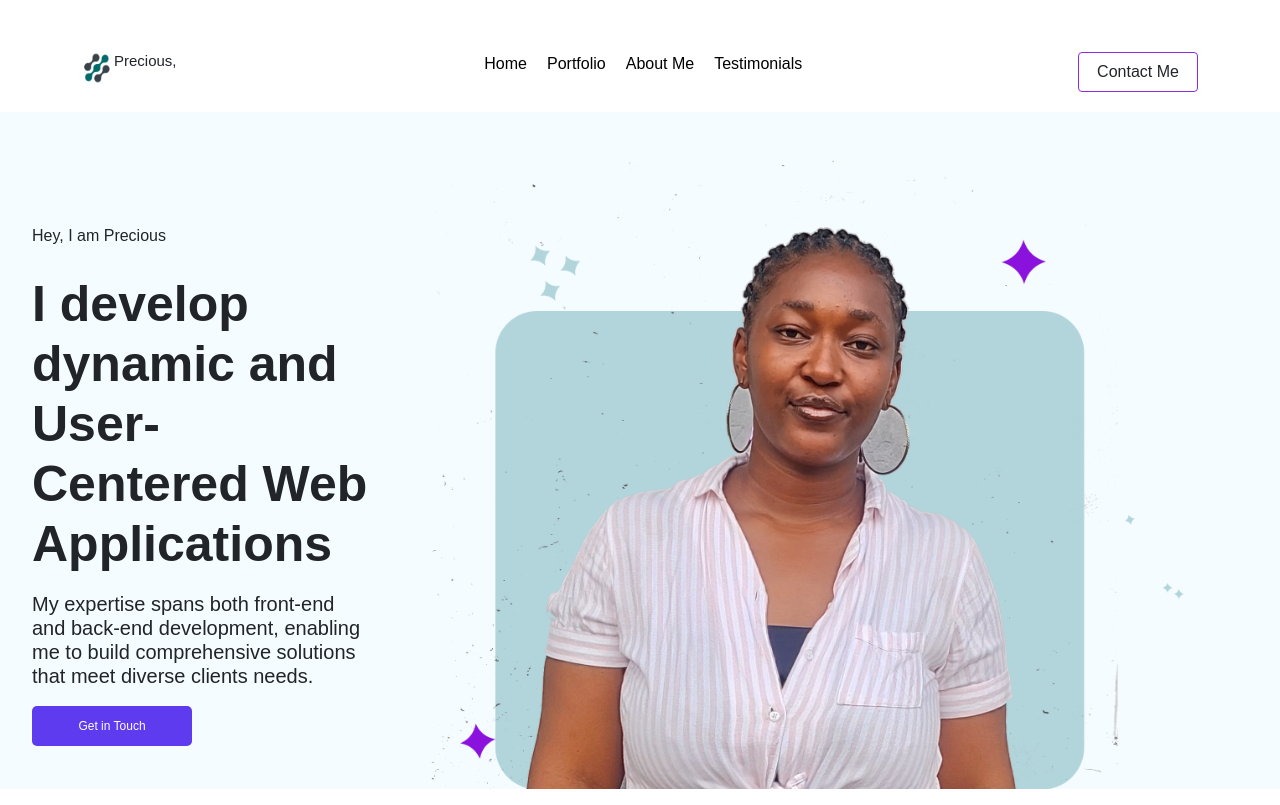
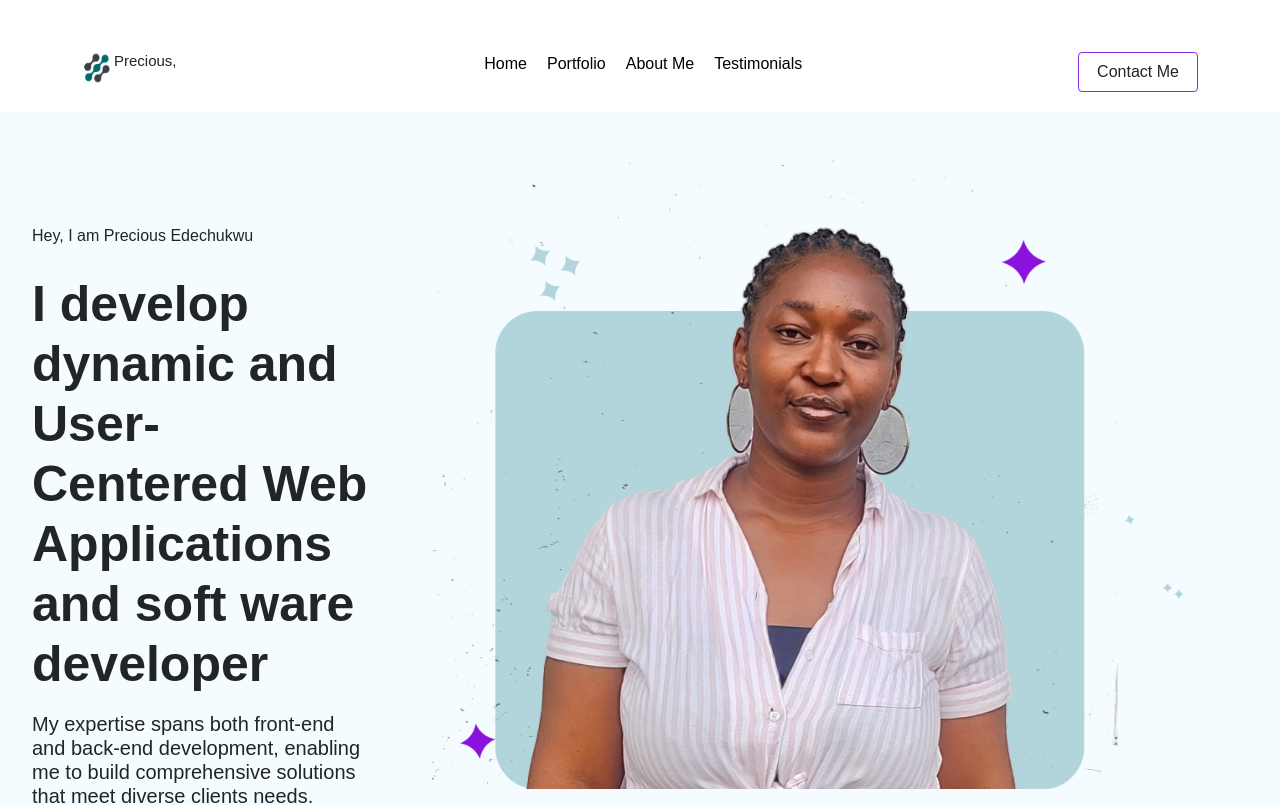
Before and after one commit to Oluwanornor/PreciousPortfolio, a React (Vite) app: page / in a window 1280 px wide. Shown: the top 805 px of the page. Built offline with nearby package versions, Linux system fonts and the light colour scheme.

Commit message:
changed my name

```diff
--- a/src/pages/Home.jsx
+++ b/src/pages/Home.jsx
@@ -22,8 +22,11 @@ const Home = () => {
       <section id="home" className="section1">
         <div className="maindiv">
           <div className="subdiv1">
-            <p>Hey, I am Precious</p>
-            <h1>I develop dynamic and User-Centered Web Applications</h1>
+            <p>Hey, I am Precious Edechukwu</p>
+            <h1>
+              I develop dynamic and User-Centered Web Applications and soft ware
+              developer
+            </h1>
             <h5>
               My expertise spans both front-end and back-end development,
               enabling me to build comprehensive solutions that meet diverse
@@ -292,7 +295,9 @@ const Home = () => {
               <span className="checkmark"></span>
               <span className="label">I accept the terms.</span>
             </label>
-            <button type="submit" className="formbutton">Submit</button>
+            <button type="submit" className="formbutton">
+              Submit
+            </button>
           </form>
         </div>
       </section>
```
